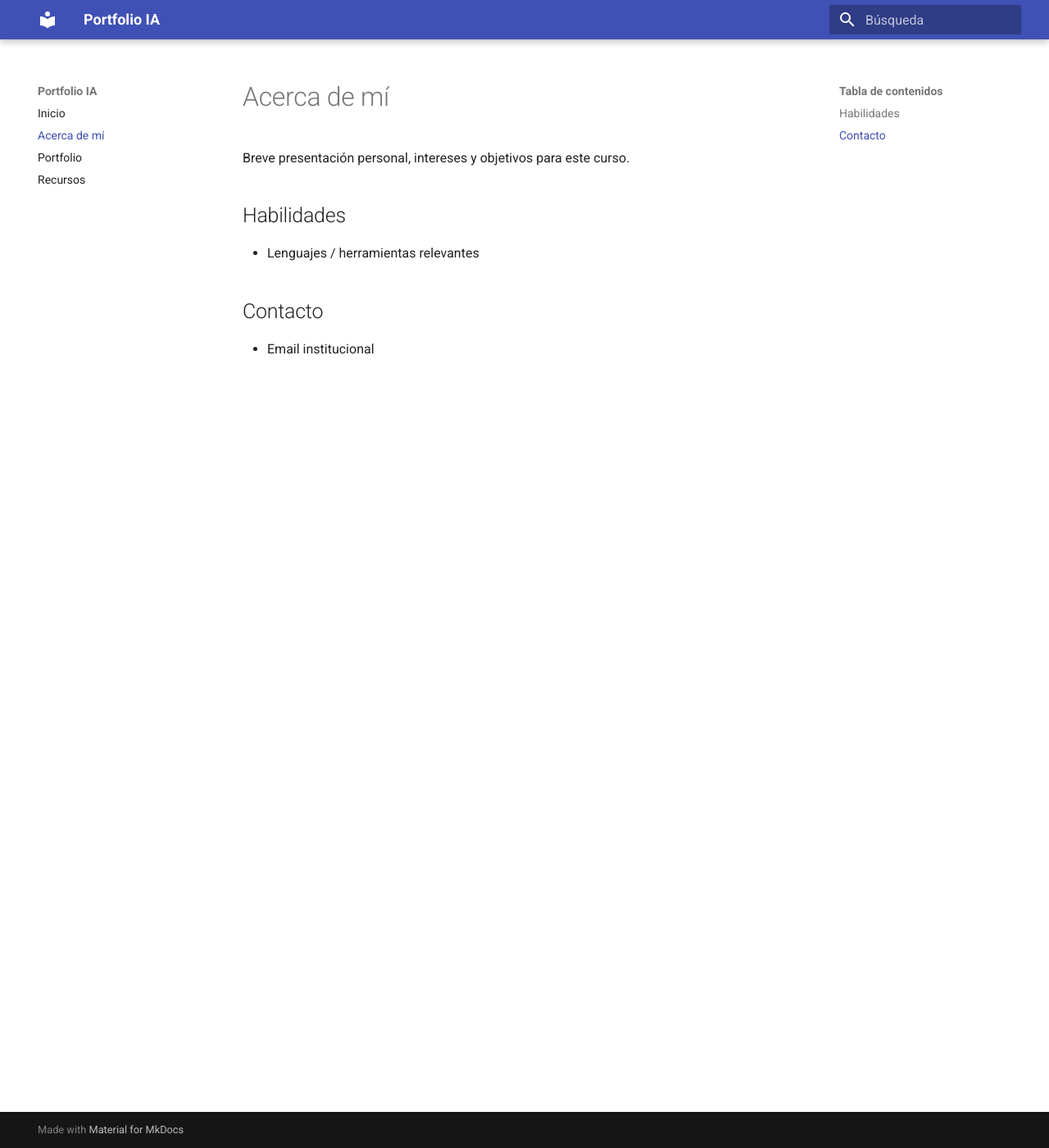
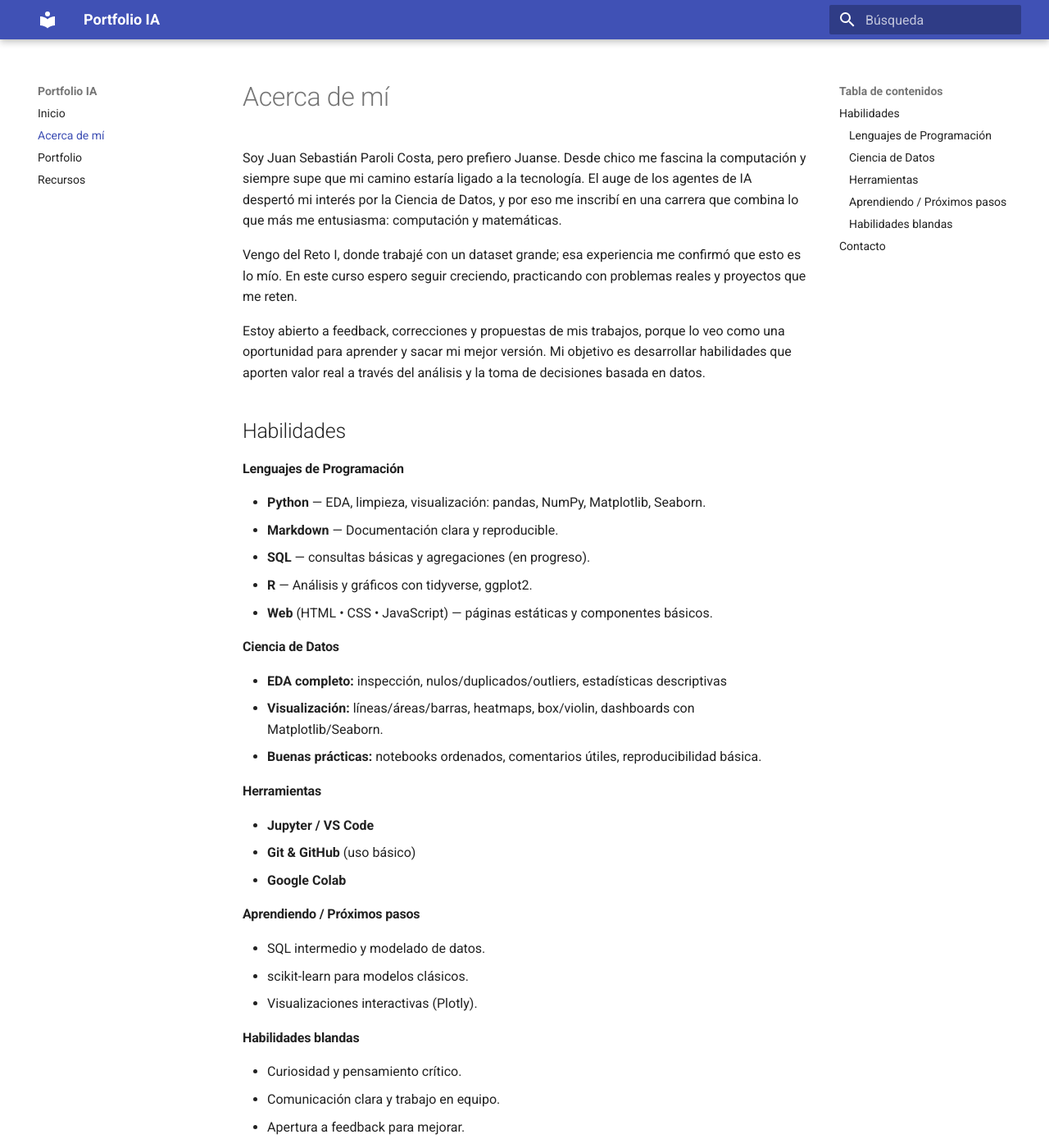
Before and after one commit to jjuuansee/portafolio-ia, an MkDocs documentation site: the page built from docs/acerca.md, in a window 1280 px wide and 1400 px high. Shown: the whole window at 82% size. Built offline with MkDocs 1.6.1 and Material for MkDocs 9.7.7, drawn with Linux system fonts in a browser that asks for light colours; some of the changed text lies outside the part shown.

Commit message:
Actualizaciones en about me

```diff
--- a/docs/acerca.md
+++ b/docs/acerca.md
@@ -1,14 +1,48 @@
 ---
 title: "Acerca de mí"
-date: 2025-01-01
+date: 2025-08-20
 ---
 
 # Acerca de mí
 
-Breve presentación personal, intereses y objetivos para este curso.
+Soy Juan Sebastián Paroli Costa, pero prefiero Juanse. Desde chico me fascina la computación y siempre supe que mi camino estaría ligado a la tecnología. El auge de los agentes de IA despertó mi interés por la Ciencia de Datos, y por eso me inscribí en una carrera que combina lo que más me entusiasma: computación y matemáticas.
+
+Vengo del Reto I, donde trabajé con un dataset grande; esa experiencia me confirmó que esto es lo mío. En este curso espero seguir creciendo, practicando con problemas reales y proyectos que me reten.
+
+Estoy abierto a feedback, correcciones y propuestas de mis trabajos, porque lo veo como una oportunidad para aprender y sacar mi mejor versión. Mi objetivo es desarrollar habilidades que aporten valor real a través del análisis y la toma de decisiones basada en datos.
 
 ## Habilidades
-- Lenguajes / herramientas relevantes
+#### Lenguajes de Programación
+
+- **Python** — EDA, limpieza, visualización: pandas, NumPy, Matplotlib, Seaborn.
+- **Markdown** — Documentación clara y reproducible.
+- **SQL** — consultas básicas y agregaciones (en progreso).
+- **R** — Análisis y gráficos con tidyverse, ggplot2.
+- **Web** (HTML • CSS • JavaScript) — páginas estáticas y componentes básicos.
+
+#### Ciencia de Datos
+
+- **EDA completo:** inspección, nulos/duplicados/outliers, estadísticas descriptivas
+- **Visualización:** líneas/áreas/barras, heatmaps, box/violin, dashboards con Matplotlib/Seaborn.
+- **Buenas prácticas:** notebooks ordenados, comentarios útiles, reproducibilidad básica.
+
+#### Herramientas
+
+- **Jupyter / VS Code**
+- **Git & GitHub** (uso básico)
+- **Google Colab**
+
+#### Aprendiendo / Próximos pasos
+
+- SQL intermedio y modelado de datos.
+- scikit-learn para modelos clásicos.
+- Visualizaciones interactivas (Plotly).
+
+#### Habilidades blandas
+
+- Curiosidad y pensamiento crítico.
+- Comunicación clara y trabajo en equipo.
+- Apertura a feedback para mejorar.
 
 ## Contacto
-- Email institucional
+- juan.paroli@correo.ucu.edu.uy
```
Also changed, not shown: docs/.pages, docs/portfolio/exercise/netflix-data/analysis.ipynb (deleted).
